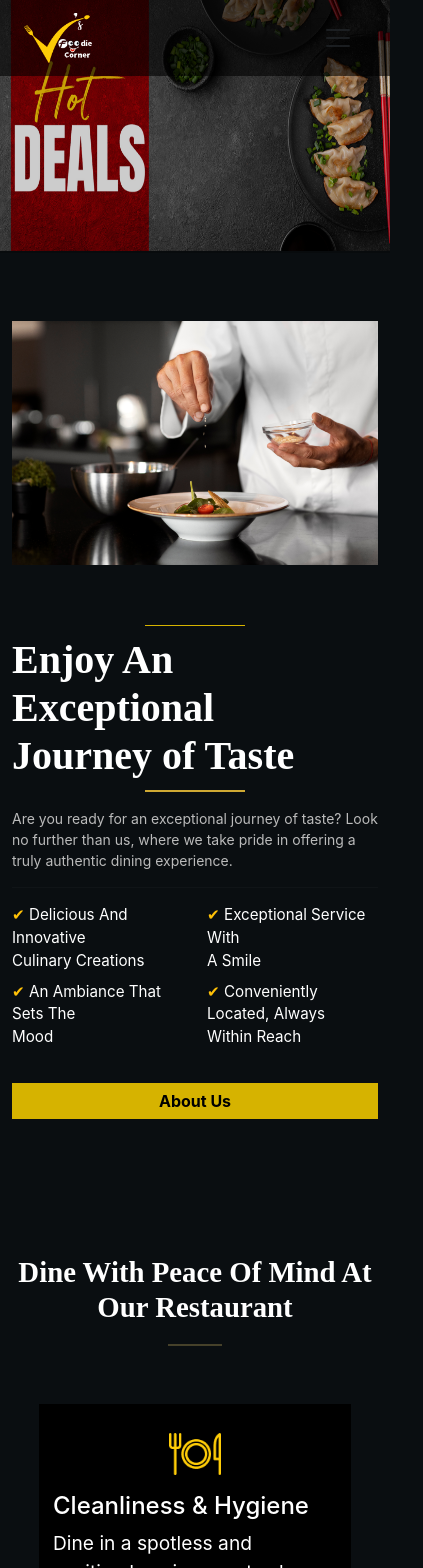
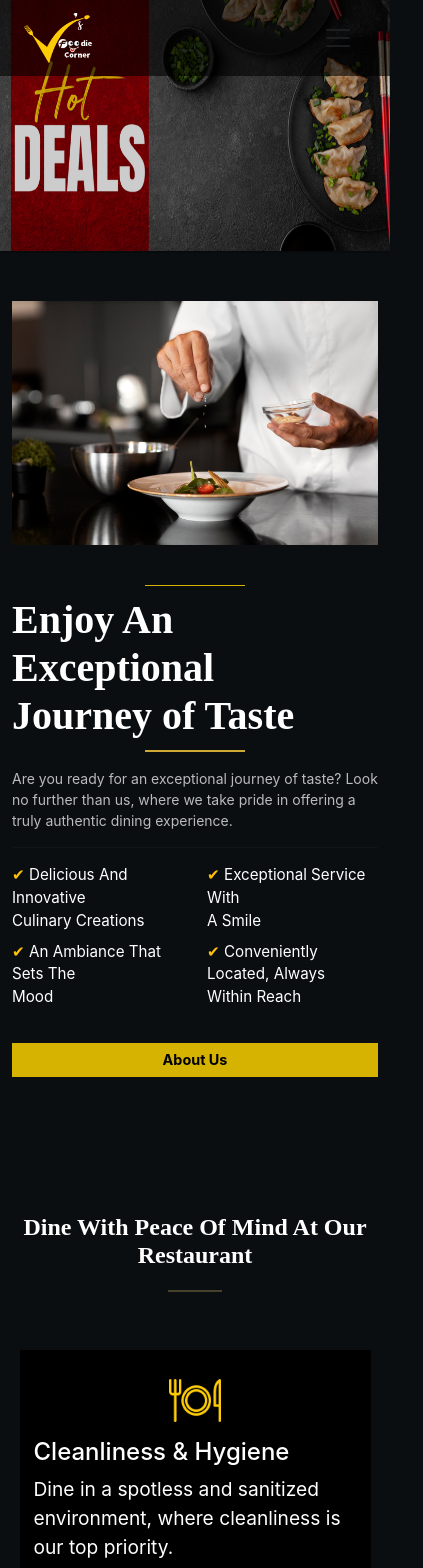
Before and after one commit to Tulsi-gohil/food-web, a React (Create React App) app: page / in a window 390 px wide. Shown: the top 1568 px of the page, 423 px wide, since content can reach past the window. Built offline with nearby package versions, Linux system fonts and the light colour scheme.

Commit message:
Update App.css

```diff
--- a/src/App.css
+++ b/src/App.css
@@ -858,3 +858,135 @@ margin-top: 150px;
     padding: 20px;
   }
 }
+
+/* === Universal Flex/Responsive Fixes === */
+.row, .d-flex, .feature-card, .team-section, .gallery-section, .about-section {
+  flex-wrap: wrap;
+  justify-content: center;
+}
+
+/* === Mobile & Tablet View Enhancements === */
+@media (max-width: 768px) {
+  .hero-img,
+  .teamimg,
+  .chef-img,
+  .founder-img {
+    width: 100% !important;
+    height: auto !important;
+    margin: 0 auto !important;
+  }
+
+  .btn,
+  .button,
+  .submit-button,
+  .send-button {
+    width: 100% !important;
+    margin: 10px 0 !important;
+  }
+
+  .about-title,
+  .about-subtitle,
+  .corner-title,
+  .founder-title,
+  .contact-title {
+    text-align: center !important;
+    margin-left: 0 !important;
+    font-size: 1.8rem !important;
+  }
+
+  .corner-line,
+  .form-line,
+  .founder-line {
+    margin: 20px auto !important;
+  }
+
+  .box {
+    width: 90% !important;
+    margin: 20px auto !important;
+  }
+
+  .card-dark {
+    width: 90% !important;
+    margin: 10px auto !important;
+  }
+
+  .best-img1 {
+    width: 80px !important;
+    height: auto !important;
+  }
+
+  .colun {
+    font-size: 3rem !important;
+    margin-left: 0 !important;
+    text-align: center !important;
+  }
+
+  .form-wrapper {
+    width: 100% !important;
+    padding: 10px !important;
+  }
+
+  .input-box,
+  .custom-input,
+  .custom-textarea {
+    width: 100% !important;
+  }
+
+  .title-line,
+  .line,
+  .box-line {
+    width: 100px !important;
+    margin: 10px auto !important;
+  }
+
+  .carousel-title,
+  .team-subtitle,
+  .main-title {
+    font-size: 1.5rem !important;
+    text-align: center;
+  }
+
+  .carousel-inner {
+    margin-top: 100px !important;
+  }
+
+  .gallery-title {
+    font-size: 2rem !important;
+  }
+}
+
+/* === Extra Small Devices (Phones < 576px) === */
+@media (max-width: 576px) {
+  .hero-img,
+  .teamimg,
+  .chef-img,
+  .founder-img {
+    width: 100% !important;
+    height: auto !important;
+  }
+
+  .main-title,
+  .founder-title,
+  .contact-title {
+    font-size: 1.5rem !important;
+  }
+
+  .about-title,
+  .about-subtitle {
+    font-size: 1.2rem !important;
+  }
+
+  .btn,
+  .submit-button,
+  .send-button {
+    font-size: 0.9rem !important;
+  }
+
+  .img-title {
+    font-size: 1.2rem !important;
+  }
+
+  .img-subtitle {
+    font-size: 0.8rem !important;
+  }
+}
```
